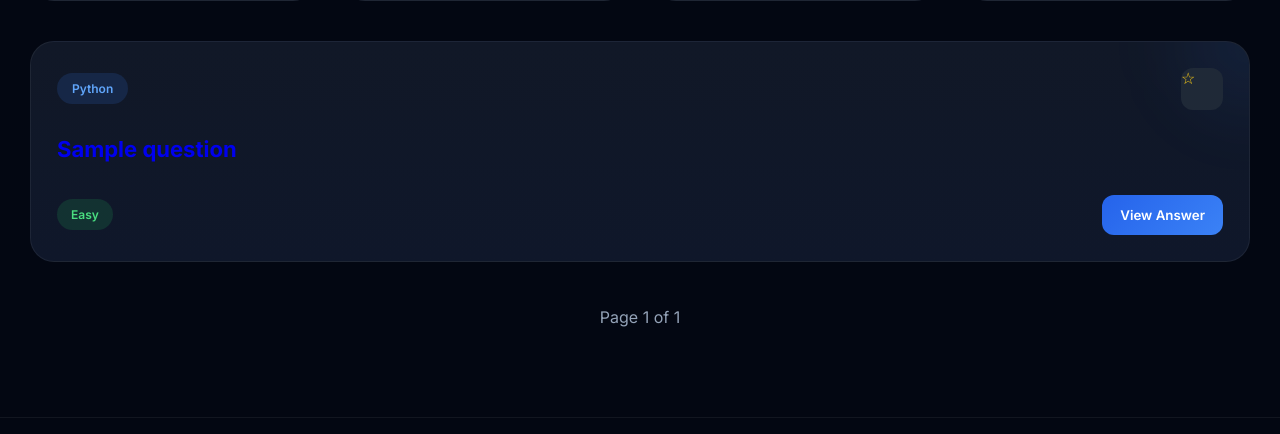
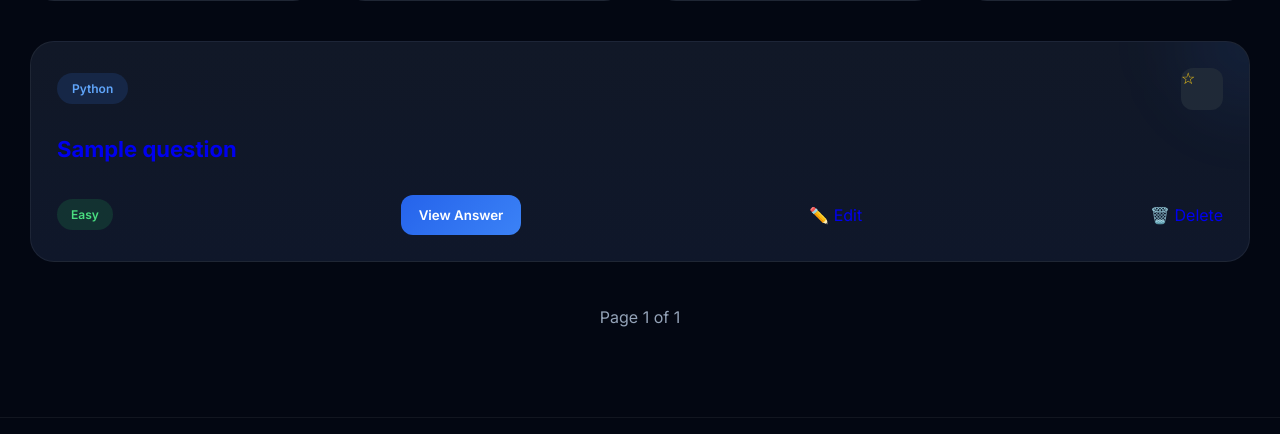
Before and after one commit to Vasu201-rai/InterviewHub, a Django app: page /dashboard/ in a window 1280 px wide. Shown: the part 803-1237 px from the top of the page. Run offline with Django 5.2, Linux system fonts and the light colour scheme; a user stored in the database is signed in; tables that the repository leaves empty hold one stand-in row (values such as "Sample post").

Commit message:
add edit delete buttons for admin

```diff
--- a/portal/views.py
+++ b/portal/views.py
@@ -136,42 +136,29 @@ def dashboard(request):
 
 @login_required
 def edit_question(request, id):
+    if not request.user.is_superuser:
+        return HttpResponseForbidden("403 Forbidden")
 
-    question = Question.objects.get(
-    id=id,
-    user=request.user
-)
+    question = Question.objects.get(id=id)
 
     if request.method == 'POST':
-
         question.category = request.POST.get('category')
-
         question.title = request.POST.get('title')
-
         question.answer = request.POST.get('answer')
-
         question.save()
-
-        messages.success(request,'Question updated successfully!')
-
+        messages.success(request, 'Question updated successfully!')
         return redirect('/dashboard/')
 
-    return render(request, 'edit_question.html', {
-        'question': question
-    })
+    return render(request, 'edit_question.html', {'question': question})
 
 @login_required
 def delete_question(request, id):
+    if not request.user.is_superuser:
+        return HttpResponseForbidden("403 Forbidden")
 
-    question = Question.objects.get(
-    id=id,
-    user=request.user
-)
-
+    question = Question.objects.get(id=id)
     question.delete()
-
-    messages.success(request,'Question deleted successfully!')
-
+    messages.success(request, 'Question deleted successfully!')
     return redirect('/dashboard/')
 
 
--- a/templates/dashboard.html
+++ b/templates/dashboard.html
@@ -223,7 +223,6 @@
             </a>
 
             <div class="question-actions">
-
                 <span class="difficulty">
                     Easy
                  </span>
@@ -235,6 +234,16 @@
                  >
                  View Answer
                  </button>
+                {% if request.user.is_superuser %}
+                <a href="/edit-question/{{ question.id }}/" class="edit-btn">
+                        ✏️ Edit
+                </a>
+                <a href="/delete-question/{{ question.id }}/"
+                class="delete-btn"
+                onclick="return confirm('Delete karna chahte ho?')">
+                🗑️ Delete
+                </a>
+               {% endif %}
 
             </div>
 
```
Lines whose indentation alone changed are shown as unchanged.
